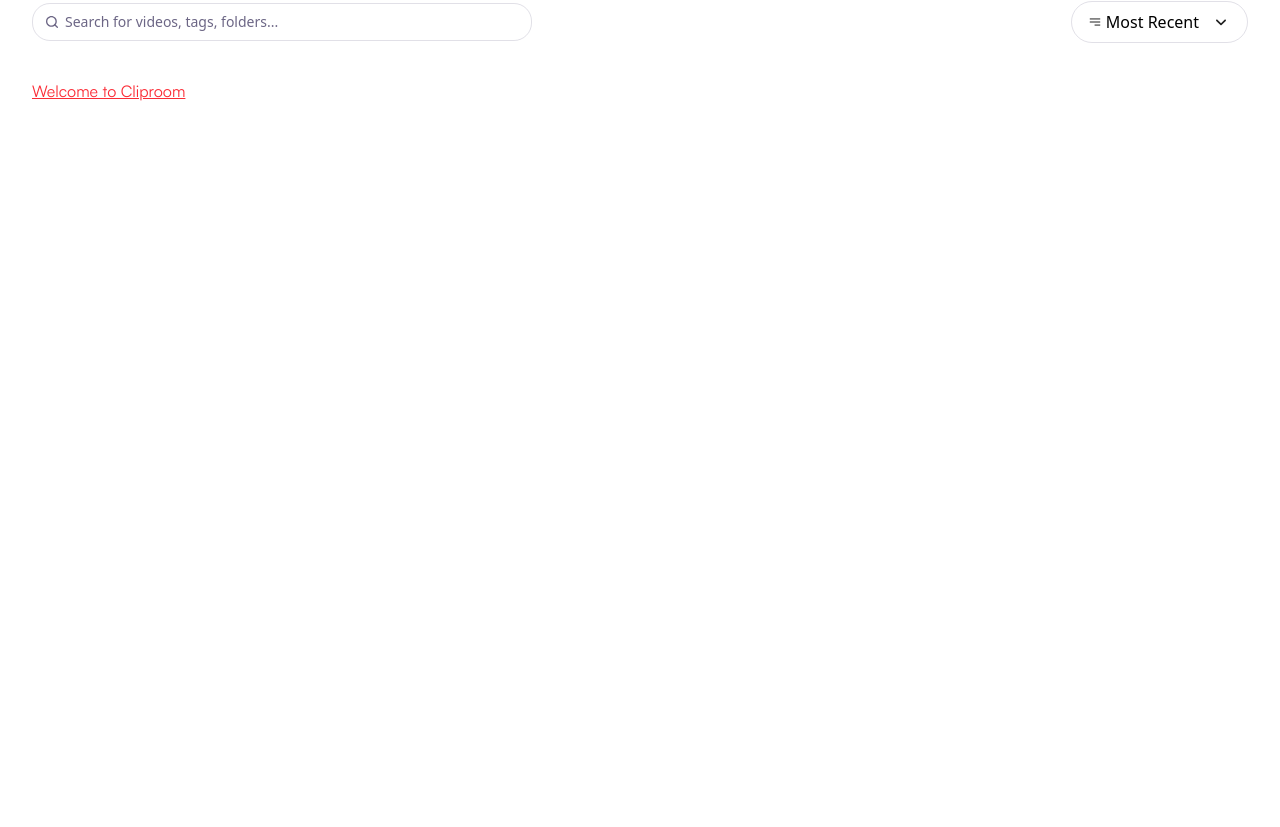
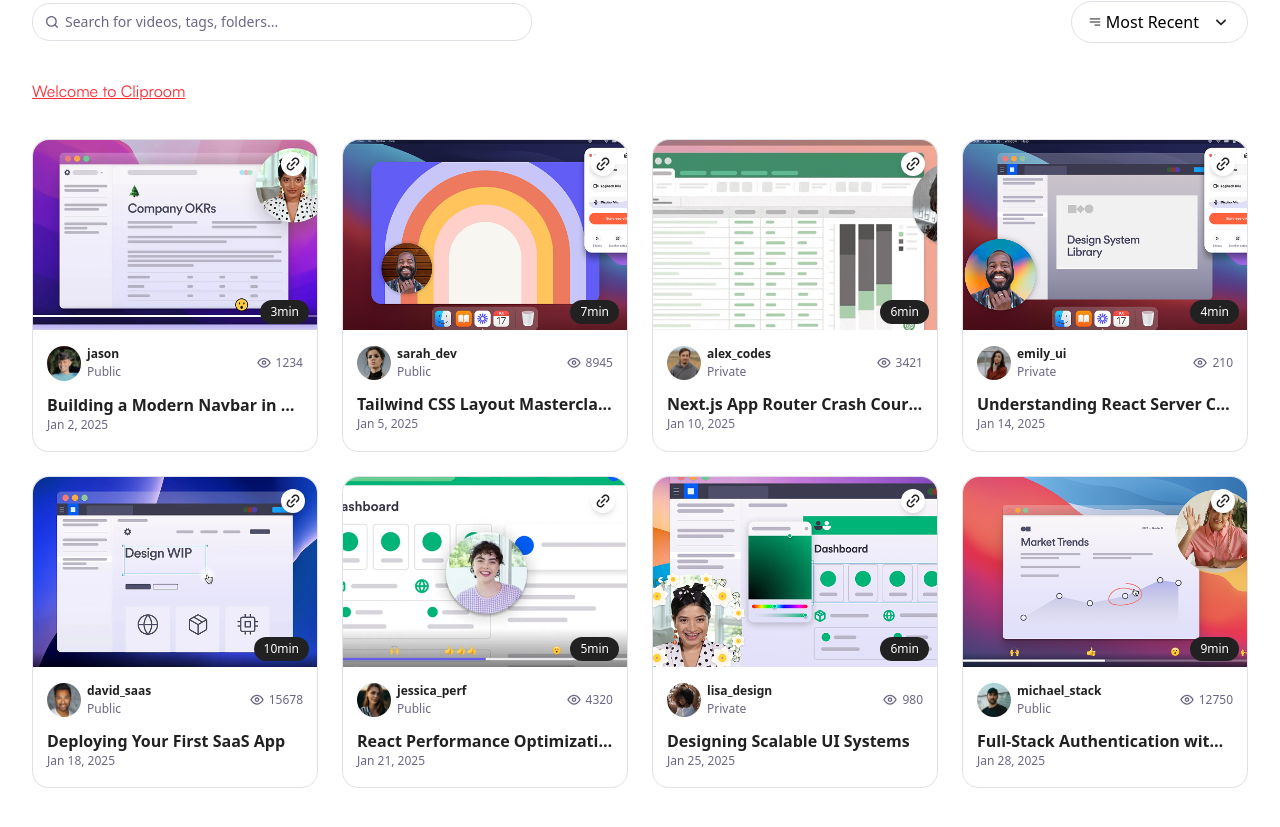
Before and after one commit to Turki41/ClipRoom, a Next.js app: page / in a window 1280 px wide. Shown: the part 235-1062 px from the top of the page. Before the commit the page ends 890 px from the top, so only its background shows below. Built offline with nearby package versions, Linux system fonts and the light colour scheme.

Commit message:
Video card created - video details route impelemented

```diff
--- a/app/(root)/page.tsx
+++ b/app/(root)/page.tsx
@@ -1,10 +1,20 @@
 import Header from "@/components/Header";
+import VideoCard from "@/components/VideoCard";
+import { dummyCards } from "@/constants";
 
 export default function Home() {
   return (
     <main className="wrapper page">
       <Header title="All Videos" subtitle="Public Library"/>
+
       <h1 className="underline text-red-500 font-satoshi">Welcome to Cliproom</h1>
+
+      <section className="video-grid">
+      {dummyCards.map((card, index) => (
+        <VideoCard {...card} key={index}/>
+      ))}
+      </section>
+
     </main>
   );
 }
--- a/app/(root)/profile/[id]/page.tsx
+++ b/app/(root)/profile/[id]/page.tsx
@@ -1,12 +1,20 @@
 import Header from '@/components/Header'
+import VideoCard from '@/components/VideoCard'
+import { dummyCards } from '@/constants'
 import React from 'react'
 
 const page = async ({ params }: ParamsWithSearch) => {
-    const {id} = await params
+    const { id } = await params
 
     return (
         <div className='wrapper page'>
-            <Header subtitle='email@gmail.com' title='userName' userImg='/assets/images/dummy.jpg'/>
+            <Header subtitle='email@gmail.com' title='userName' userImg='/assets/images/dummy.jpg' />
+
+            <section className='video-grid'>
+                {dummyCards.map((card, index) => (
+                    <VideoCard {...card} key={index} />
+                ))}
+            </section>
         </div>
     )
 }
--- /dev/null
+++ b/app/(root)/video/[id]/page.tsx
@@ -0,0 +1,11 @@
+import React from 'react'
+
+const page = () => {
+  return (
+    <div className='wrapper page'>
+        Video Page
+    </div>
+  )
+}
+
+export default page
--- a/app/globals.css
+++ b/app/globals.css
@@ -130,7 +130,7 @@
     @apply absolute bg-white shadow-lg rounded-lg flex flex-col gap-2 w-full z-10 top-12;
 
     .list-item {
-      @apply px-3 py-2.5 text-sm font-medium -tracking-[0.8px] relative text-dark-100 cursor-pointer hover:bg-pink-100 hover:text-white transition-colors duration-150 ease-in-out rounded-md;
+      @apply px-3 py-2.5 text-sm font-medium -tracking-[0.8px] relative text-dark-100 cursor-pointer hover:bg-pink-100 hover:text-white transition-colors duration-100 ease-in-out rounded-md;
 
     }
   }
@@ -140,4 +140,74 @@
       @apply py-2.5 px-5 flex items-center gap-2.5 text-sm font-semibold text-white bg-pink-100 rounded-4xl hover:bg-pink-100/70 transition-colors duration-100;
     }
   }
+
+  .video-card {
+    @apply flex flex-col rounded-2xl w-full border border-gray-20 relative;
+
+    .thumbnail {
+      @apply w-full rounded-t-2xl object-cover h-[190px];
+    }
+
+    article {
+      @apply flex flex-col gap-3 px-3.5 pt-4 pb-4.5 rounded-b-2xl;
+
+      div {
+        @apply flex gap-2 justify-between;
+
+        p {
+              @apply text-xs text-gray-100 font-normal capitalize;
+            }
+
+        figure {
+          @apply flex items-center gap-1.5;
+
+          figcaption {
+            @apply flex flex-col gap-0.5;
+
+            h3 {
+              @apply text-xs font-semibold text-dark-100;
+            }
+
+
+          }
+        }
+
+        aside {
+          @apply flex items-center gap-1;
+
+          span {
+            @apply text-xs text-gray-100 font-normal;
+          }
+        }
+      }
+
+      h2 {
+        @apply text-base text-dark-100 font-semibold truncate;
+      }
+
+      footer {
+        @apply flex items-center gap-4;
+
+        div {
+          @apply flex items-center gap-1 mr-1;
+
+          span {
+            @apply text-xs text-gray-100 font-normal;
+          }
+        }
+      }
+    }
+
+    .copy-btn {
+      @apply absolute top-3 right-3 shadow-md hover:shadow-lg transition duration-200 bg-white rounded-full size-6 flex items-center justify-center;
+    }
+
+    .duration {
+      @apply absolute top-40 right-2 bg-dark-100 font-medium text-white text-xs px-2.5 py-1 rounded-full;
+    }
+  }
+
+ .video-grid {
+    @apply grid grid-cols-1 md:grid-cols-2 lg:grid-cols-3 xl:grid-cols-4 gap-6;
+  }
 }
--- /dev/null
+++ b/components/VideoCard.tsx
@@ -0,0 +1,45 @@
+'use client"'
+
+import Image from "next/image"
+import Link from "next/link"
+
+const VideoCard = ({ id, title, thumbnail, userImg, username, createdAt, views, visibility, duration }: VideoCardProps) => {
+    return (
+        <Link href={`/video/${id}`} className="video-card">
+            <Image src={thumbnail} alt="thumbnail" width={290} height={160} className="thumbnail" />
+            <article>
+                <div>
+                    <figure>
+                        <Image src={userImg} alt="Avatar" width={34} height={34} className="rounded-full" />
+                        <figcaption>
+                            <h3>{username}</h3>
+                            <p>{visibility}</p>
+                        </figcaption>
+                    </figure>
+
+                    <aside>
+                        <Image src="/assets/icons/eye.svg" alt="views" width={16} height={16} />
+                        <span>{views}</span>
+                    </aside>
+                </div>
+
+                <div className="flex-col gap-0">
+                    <h2>{title}</h2>
+                    <p>{createdAt.toLocaleDateString('en-US', { year: 'numeric', month: 'short', day: 'numeric' })}</p>
+                </div>
+            </article>
+
+            <button className="copy-btn">
+                <Image src={'/assets/icons/link.svg'} alt="copy link" width={18} height={18} />
+            </button>
+
+            {duration && (
+                <div className="duration">
+                    {Math.ceil(duration / 60)}min
+                </div>
+            )}
+        </Link>
+    )
+}
+
+export default VideoCard
--- a/constants/index.ts
+++ b/constants/index.ts
@@ -3,3 +3,94 @@ export const ICONS = {
   close: "/assets/icons/close.svg",
   upload: "/assets/icons/upload.svg",
 };
+
+export const dummyCards: VideoCardProps[] = [
+  {
+    id: "1",
+    title: "Building a Modern Navbar in Next.js",
+    thumbnail: "/assets/samples/thumbnail (1).png",
+    createdAt: new Date("2025-01-02"),
+    userImg: "/assets/images/jason.png",
+    username: "jason",
+    views: 1234,
+    visibility: "public",
+    duration: 150, // seconds
+  },
+  {
+    id: "2",
+    title: "Tailwind CSS Layout Masterclass",
+    thumbnail: "/assets/samples/thumbnail (2).png",
+    createdAt: new Date("2025-01-05"),
+    userImg: "/assets/images/sarah.png",
+    username: "sarah_dev",
+    views: 8945,
+    visibility: "public",
+    duration: 420,
+  },
+  {
+    id: "3",
+    title: "Next.js App Router Crash Course",
+    thumbnail: "/assets/samples/thumbnail (3).png",
+    createdAt: new Date("2025-01-10"),
+    userImg: "/assets/images/alex.png",
+    username: "alex_codes",
+    views: 3421,
+    visibility: "private",
+    duration: 305,
+  },
+  {
+    id: "4",
+    title: "Understanding React Server Components",
+    thumbnail: "/assets/samples/thumbnail (4).png",
+    createdAt: new Date("2025-01-14"),
+    userImg: "/assets/images/emily.png",
+    username: "emily_ui",
+    views: 210,
+    visibility: "private",
+    duration: 185,
+  },
+  {
+    id: "5",
+    title: "Deploying Your First SaaS App",
+    thumbnail: "/assets/samples/thumbnail (5).png",
+    createdAt: new Date("2025-01-18"),
+    userImg: "/assets/images/david.png",
+    username: "david_saas",
+    views: 15678,
+    visibility: "public",
+    duration: 600,
+  },
+  {
+    id: "6",
+    title: "React Performance Optimization Techniques",
+    thumbnail: "/assets/samples/thumbnail (6).png",
+    createdAt: new Date("2025-01-21"),
+    userImg: "/assets/images/jessica.png",
+    username: "jessica_perf",
+    views: 4320,
+    visibility: "public",
+    duration: 275,
+  },
+  {
+    id: "7",
+    title: "Designing Scalable UI Systems",
+    thumbnail: "/assets/samples/thumbnail (7).png",
+    createdAt: new Date("2025-01-25"),
+    userImg: "/assets/images/lisa.png",
+    username: "lisa_design",
+    views: 980,
+    visibility: "private",
+    duration: 360,
+  },
+  {
+    id: "8",
+    title: "Full-Stack Authentication with NextAuth",
+    thumbnail: "/assets/samples/thumbnail (8).png",
+    createdAt: new Date("2025-01-28"),
+    userImg: "/assets/images/michael.png",
+    username: "michael_stack",
+    views: 12750,
+    visibility: "public",
+    duration: 540,
+  },
+];
```
Also changed, not shown: types/index.d.ts (+14 -0 lines).
